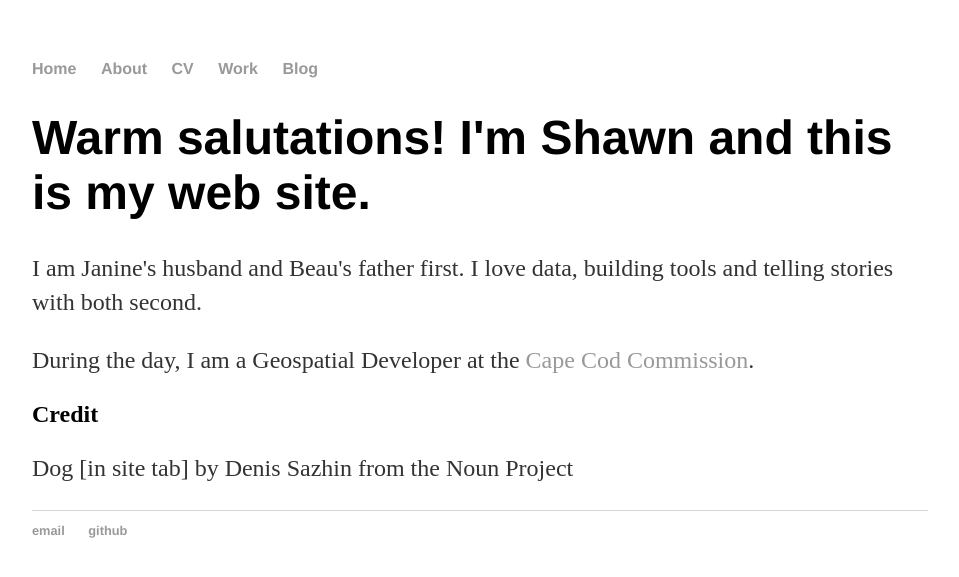
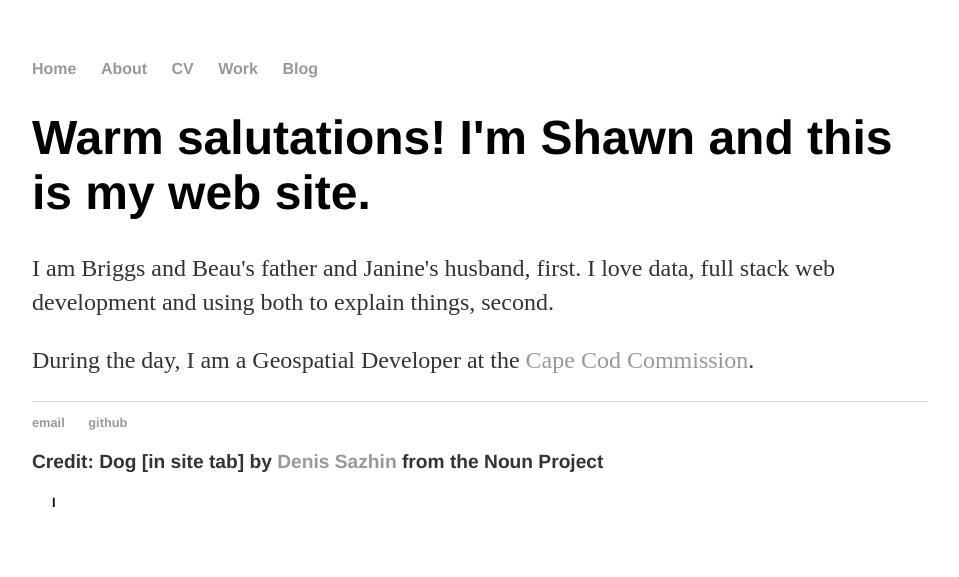
Before and after one commit to shawnmgoulet/shawnmgoulet.github.io, a Jekyll site: the page index.html, which Jekyll copies as it is, in a window 1280 px wide. Shown: the top 577 px of the page, without its empty margins (160-1119 px from the left). Built offline with Jekyll 4.4.1, drawn with Linux system fonts in a browser that asks for light colours.

Commit message:
updated README, about, front page and added a blog post

```diff
--- a/about/index.html
+++ b/about/index.html
@@ -10,7 +10,7 @@
 		<nav>
     		<ul>
         		<li><a href="/">Home</a></li>
-        		<li><a href="https://drive.google.com/file/d/0B3ZON0wGv7meTjZfLS0yQWswSHc/view?usp=sharing" target="_blank">CV</a></li>
+        		<li><a href="https://docs.google.com/document/d/19c3_DPA5x_N3_UCcrrwsLw6iGPWyur-ZctAQ8-E_-aI/edit?usp=sharing" target="_blank">CV</a></li>
         		<li><a href="/work">Work</a></li>
         		<li><a href="/blog">Blog</a></li>
     		</ul>
@@ -21,6 +21,7 @@
         		<h1>Shawn M. Goulet</h1>
 				<p>I grew up in Attleboro, MA the elder brother of my sister in a family of four.</p>
 				<p>During the day, I am a Geospatial Developer at the  <a href="http://www.capecodcommission.org/" target="_blank">Cape Cod Commission</a>.</p>
+				<p>Outside of that, I am the father our busy boy and husband of my beautiful wife.</p>
     		</div><!-- /.intro -->
 		</div><!-- /.container -->
 		<footer>
--- a/index.html
+++ b/index.html
@@ -1,11 +1,13 @@
 <!DOCTYPE html>
 <html>
+
 <head>
 	<title>COMING SOON | Shawn Goulet's Site</title>
 	<!-- link to main stylesheet -->
 	<link rel="stylesheet" type="text/css" href="/css/main.css">
 	<link rel="icon" href="../images/beau.png">
 </head>
+
 <body>
 	<nav>
 		<ul>
@@ -19,18 +21,20 @@
 	<div class="container">
 
 		<div class="intro">
-        		<h1>Warm salutations!  I'm Shawn and this is my web site.</h1>
-				<p>I am Janine's husband and Beau's father first.  I love data, building tools and telling stories with both second.</p>
-				<p>During the day, I am a Geospatial Developer at the  <a href="http://www.capecodcommission.org/" target="_blank">Cape Cod Commission</a>.</p>
-						<h2>Credit</h2>
-				<p>Dog [in site tab] by Denis Sazhin from the Noun Project</p>
-				</div><!-- /.intro -->
-		</div><!-- /.container -->
+			<h1>Warm salutations! I'm Shawn and this is my web site.</h1>
+			<p>I am Briggs and Beau's father and Janine's husband, first. I love data, full stack web development and using both
+				to explain things, second.</p>
+			<p>During the day, I am a Geospatial Developer at the <a href="http://www.capecodcommission.org/" target="_blank">Cape
+					Cod Commission</a>.</p>
+		</div>
+	</div>
 	<footer>
 		<ul>
 			<li><a href="mailto:shawn.goulet@gmail.com" target="_top">email</a></li>
 			<li><a href="https://github.com/shawnmgoulet" target="_blank">github</a></li>
+			<li><p>Credit: Dog [in site tab] by <a href="https://thenounproject.com/iconka/" target="_blank">Denis Sazhin</a> from the Noun Project</p></li>l
 		</ul>
 	</footer>
 </body>
+
 </html>
```
Also changed, not shown: _posts/2019-01-28-2019-resolutions.md (added, +9 -0 lines), README.md. Lines whose indentation alone changed are shown as unchanged.
